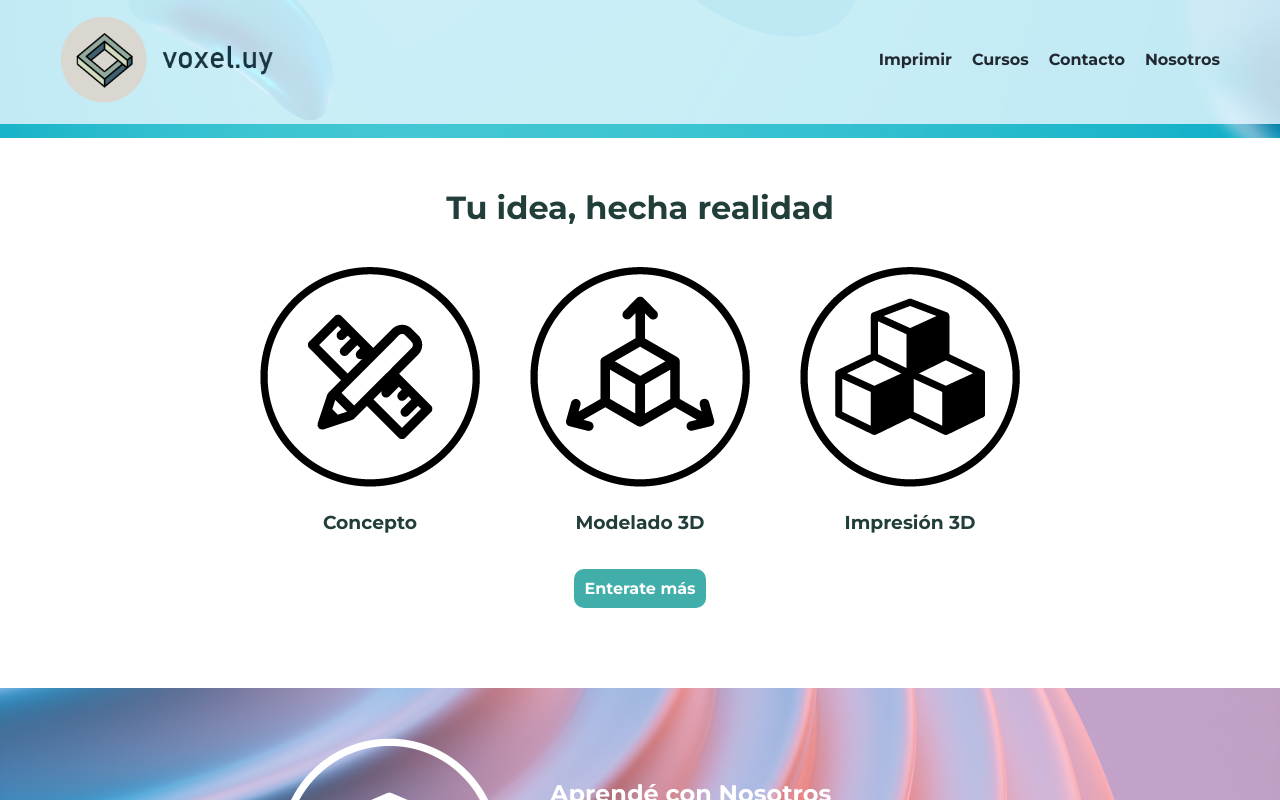
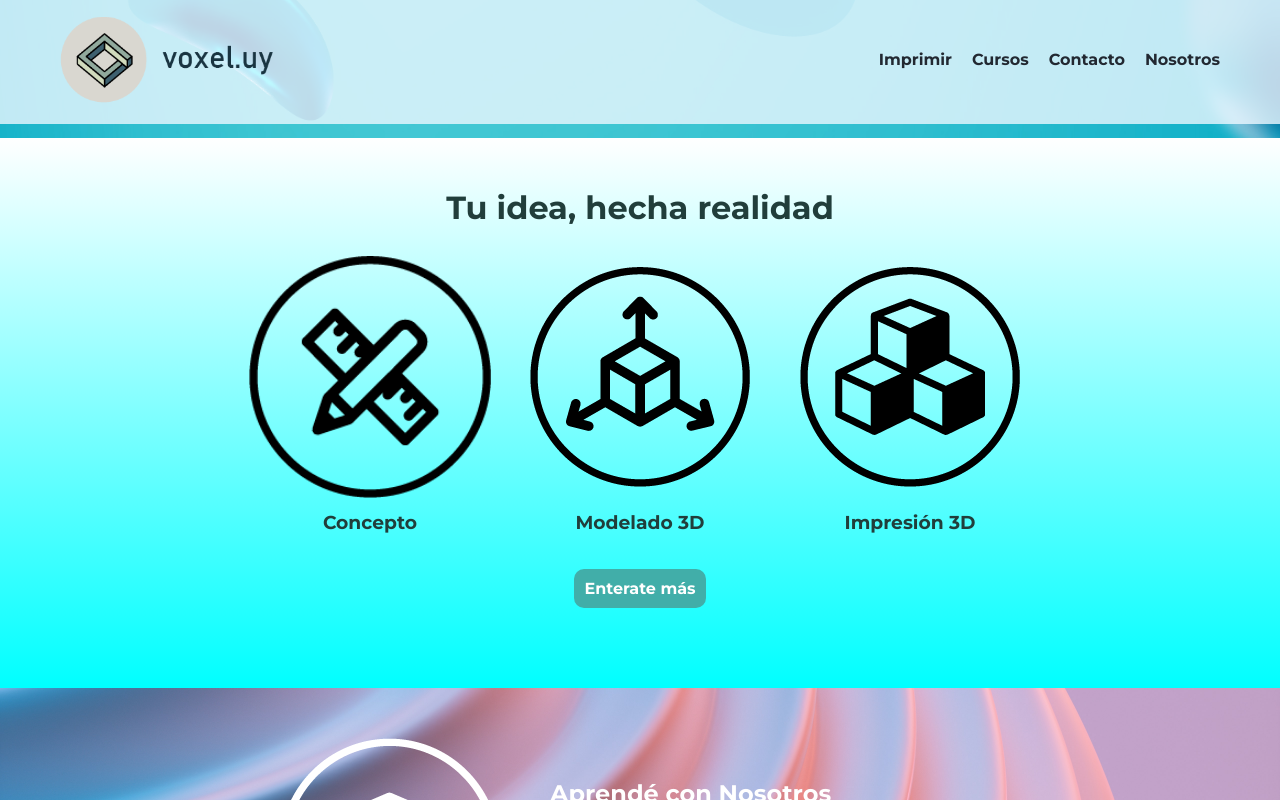
Before and after one commit to sgranotich/Maquetado-HTML, a plain HTML site: page index.html in a window 1280 px wide. In both pictures the pointer is over the element "Concepto". Shown: the part 486-1286 px from the top of the page. Drawn offline with Linux system fonts and the light colour scheme.

Commit message:
Agregando gradients y transformations

```diff
--- a/styles.css
+++ b/styles.css
@@ -437,6 +437,21 @@ text-align: right;
     grid-area: texto02;
   }
 
+  /* ANIMACIONES, GRADIENTS Y TRANSFORMATIONS */
+
+  .img-pasos :hover {
+    transform: scale(1.1);
+  }
+
+  .img-cursos :hover {
+    transform: scale(1.1);
+  }
+
+  .pasos-container {
+    background: linear-gradient(rgb(255, 255, 255), aqua);
+  }
+
+
   /* /* MEDIA QUERIES */
 
   /* Index Responsive */
```
